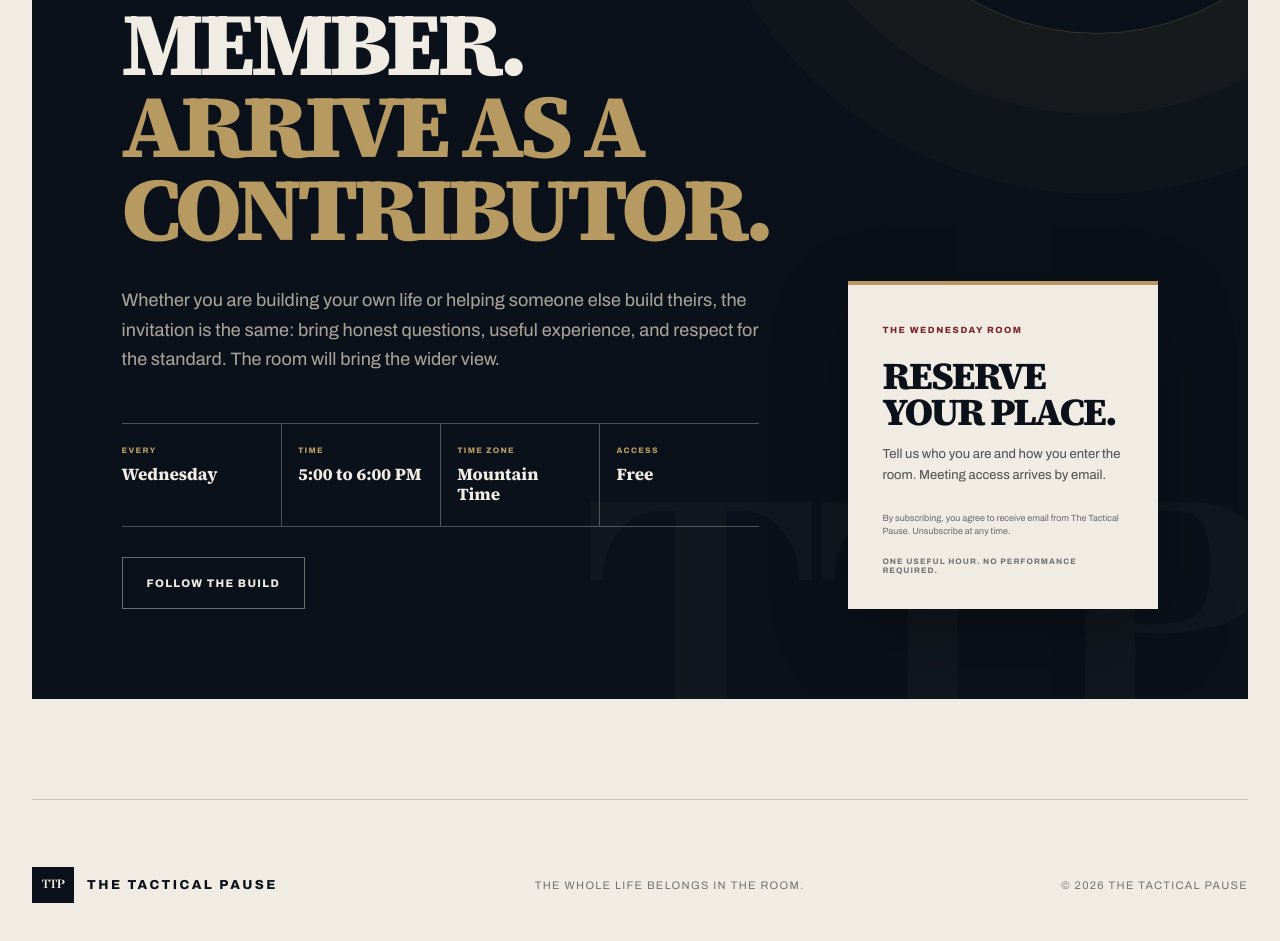
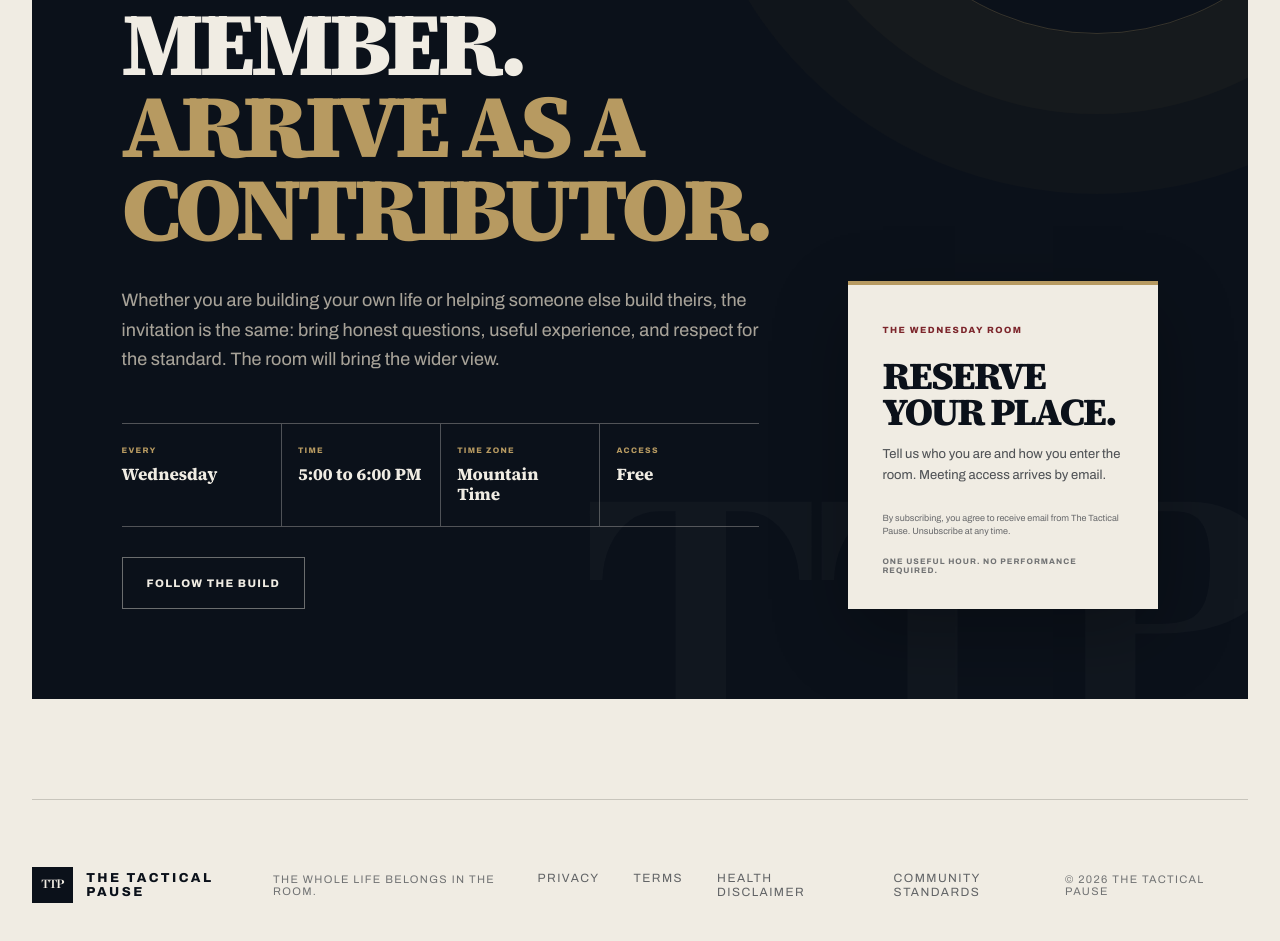
Before and after one commit to parker982/The-Tactical-Pause, a plain HTML site: page index.html in a window 1280 px wide. Shown: the part 8409-9350 px from the top of the page. Drawn offline with nearby package versions, Linux system fonts and the light colour scheme.

Commit message:
Add legal links to the site footer

```diff
--- a/index.html
+++ b/index.html
@@ -175,7 +175,12 @@
       </div>
     </section>
 
-    <footer class="footer shell"><a class="brand" href="#top"><span class="brand-mark">TTP</span><span>The Tactical Pause</span></a><p>The whole life belongs in the room.</p><p>© <span id="year"></span> The Tactical Pause</p></footer>
+    <footer class="footer shell">
+      <a class="brand" href="#top"><span class="brand-mark">TTP</span><span>The Tactical Pause</span></a>
+      <p>The whole life belongs in the room.</p>
+      <nav class="legal-links" aria-label="Legal information"><a href="privacy.html">Privacy</a><a href="terms.html">Terms</a><a href="health.html">Health Disclaimer</a><a href="community.html">Community Standards</a></nav>
+      <p>© <span id="year"></span> The Tactical Pause</p>
+    </footer>
   </main>
   <script>document.getElementById('year').textContent = new Date().getFullYear();</script>
 </body>
```
